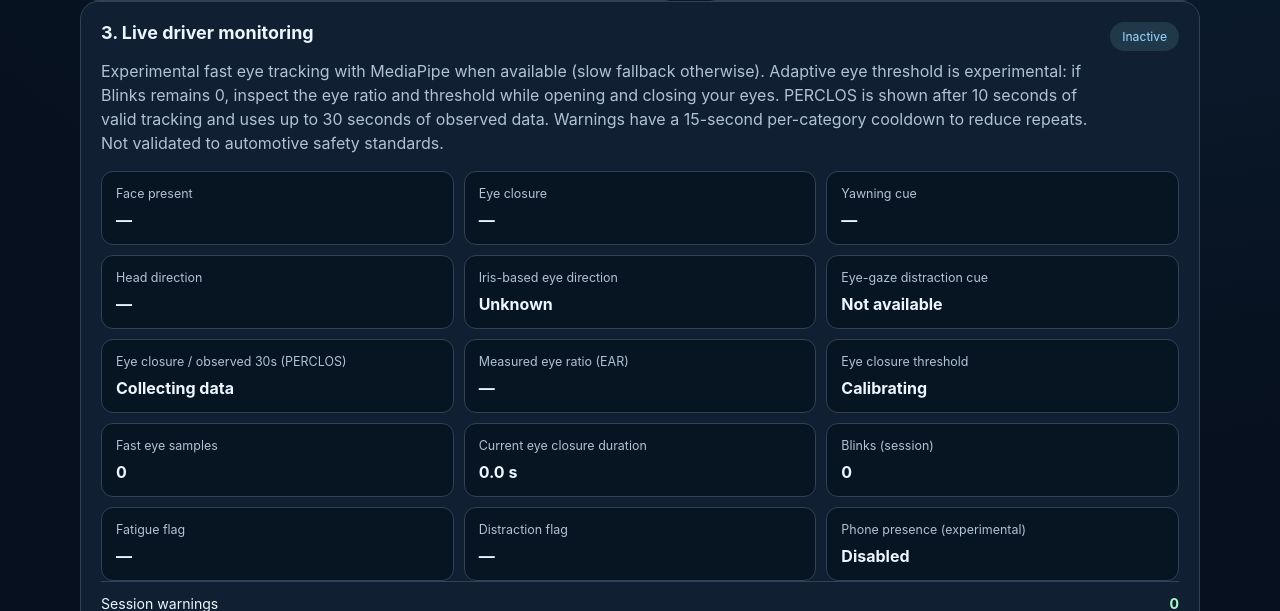
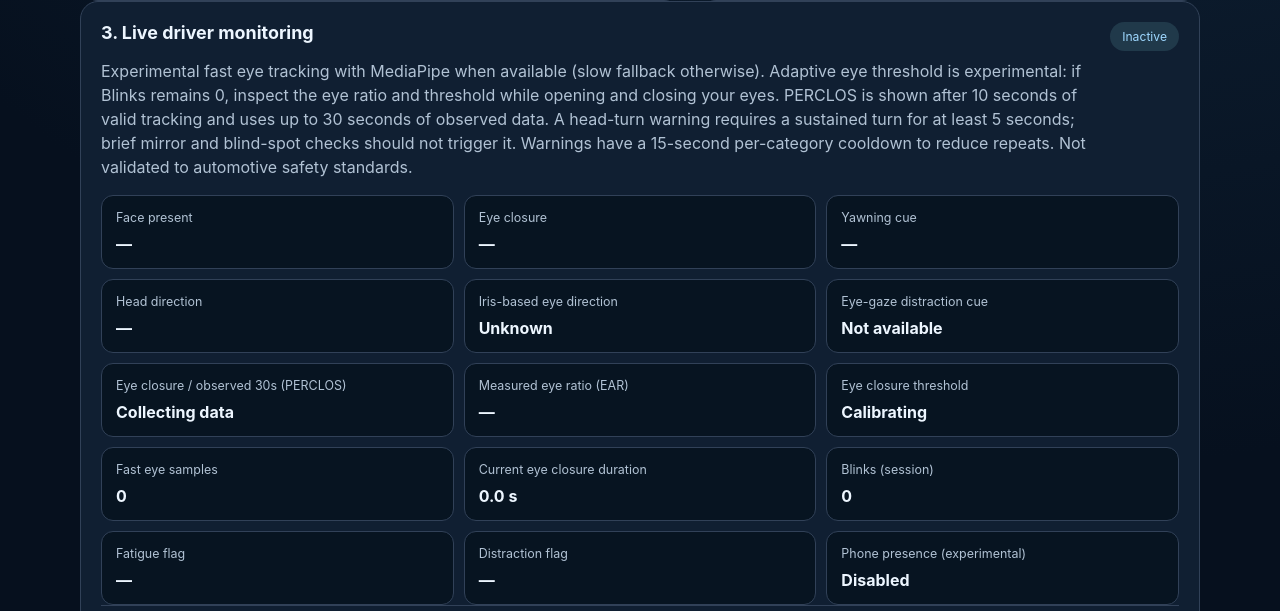
Before and after one commit to arianharashchi-lang/FacialEmotionAI, a FastAPI app: page /driver in a window 1280 px wide. Shown: the part 1142-1753 px from the top of the page. Run offline with FastAPI, Linux system fonts and the light colour scheme; some libraries are stand-ins or nearby versions.

Commit message:
Document 5-second sustained head-turn warning

```diff
--- a/webapp/templates/driver.html
+++ b/webapp/templates/driver.html
@@ -9,7 +9,7 @@
 <div class="panel"><h2>1. Enroll an authorized driver</h2><p>Only enroll with the person's informed permission. This session keeps a temporary facial descriptor in memory, not photos.</p><label for="pin">Temporary PIN (at least 6 characters)</label><input id="pin" type="password" minlength="6" autocomplete="off" placeholder="Session PIN"><button id="enroll" disabled>Enroll current face</button><p id="enrollStatus" class="status" aria-live="polite">No driver enrolled</p></div>
 <div class="panel"><h2>2. Simulated vehicle access</h2><label for="verifyPin">Enter temporary PIN</label><input id="verifyPin" type="password" autocomplete="off" placeholder="PIN"><button id="verify" disabled>Verify driver &amp; PIN</button><button id="resetIgnition" class="secondary">Reset virtual ignition</button><div class="metric"><span>Virtual ignition</span><strong id="ignition">LOCKED</strong></div><div class="metric"><span>Identity result</span><strong id="identity">Not checked</strong></div><p class="help">A passed check only changes this on-screen indicator. Facial recognition may falsely accept or reject users; the PIN is a demo factor, not production-grade authentication.</p></div>
 </div></section>
-<section class="panel"><div class="section-title"><div><h2>3. Live driver monitoring</h2><p>Experimental fast eye tracking with MediaPipe when available (slow fallback otherwise). Adaptive eye threshold is experimental: if Blinks remains 0, inspect the eye ratio and threshold while opening and closing your eyes. PERCLOS is shown after 10 seconds of valid tracking and uses up to 30 seconds of observed data. Warnings have a 15-second per-category cooldown to reduce repeats. Not validated to automotive safety standards.</p></div><span id="monitorState" class="pill">Inactive</span></div><div class="metrics">
+<section class="panel"><div class="section-title"><div><h2>3. Live driver monitoring</h2><p>Experimental fast eye tracking with MediaPipe when available (slow fallback otherwise). Adaptive eye threshold is experimental: if Blinks remains 0, inspect the eye ratio and threshold while opening and closing your eyes. PERCLOS is shown after 10 seconds of valid tracking and uses up to 30 seconds of observed data. A head-turn warning requires a sustained turn for at least 5 seconds; brief mirror and blind-spot checks should not trigger it. Warnings have a 15-second per-category cooldown to reduce repeats. Not validated to automotive safety standards.</p></div><span id="monitorState" class="pill">Inactive</span></div><div class="metrics">
 <div class="tile"><span>Face present</span><strong id="faceState">—</strong></div>
 <div class="tile"><span>Eye closure</span><strong id="eyeState">—</strong></div>
 <div class="tile"><span>Yawning cue</span><strong id="yawnState">—</strong></div>
```
